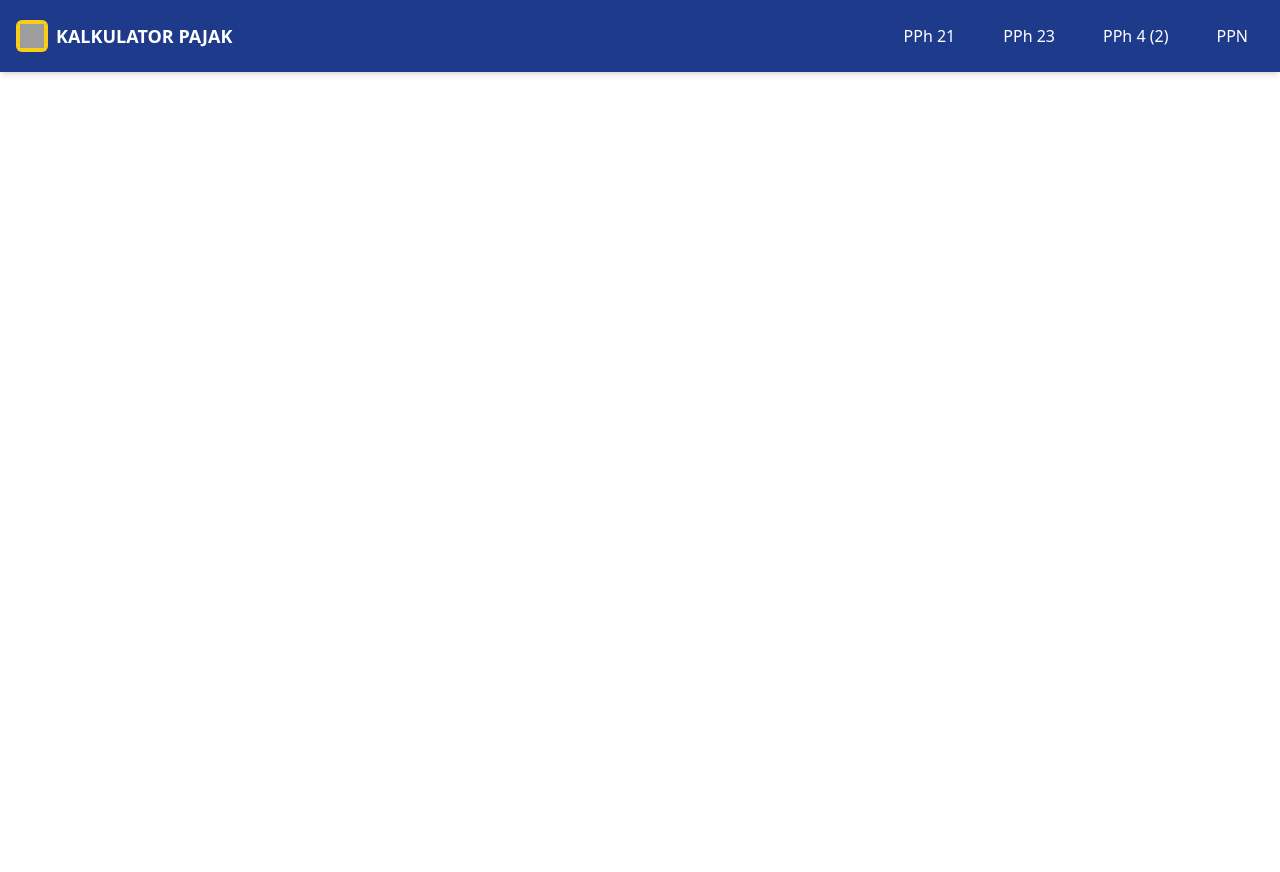
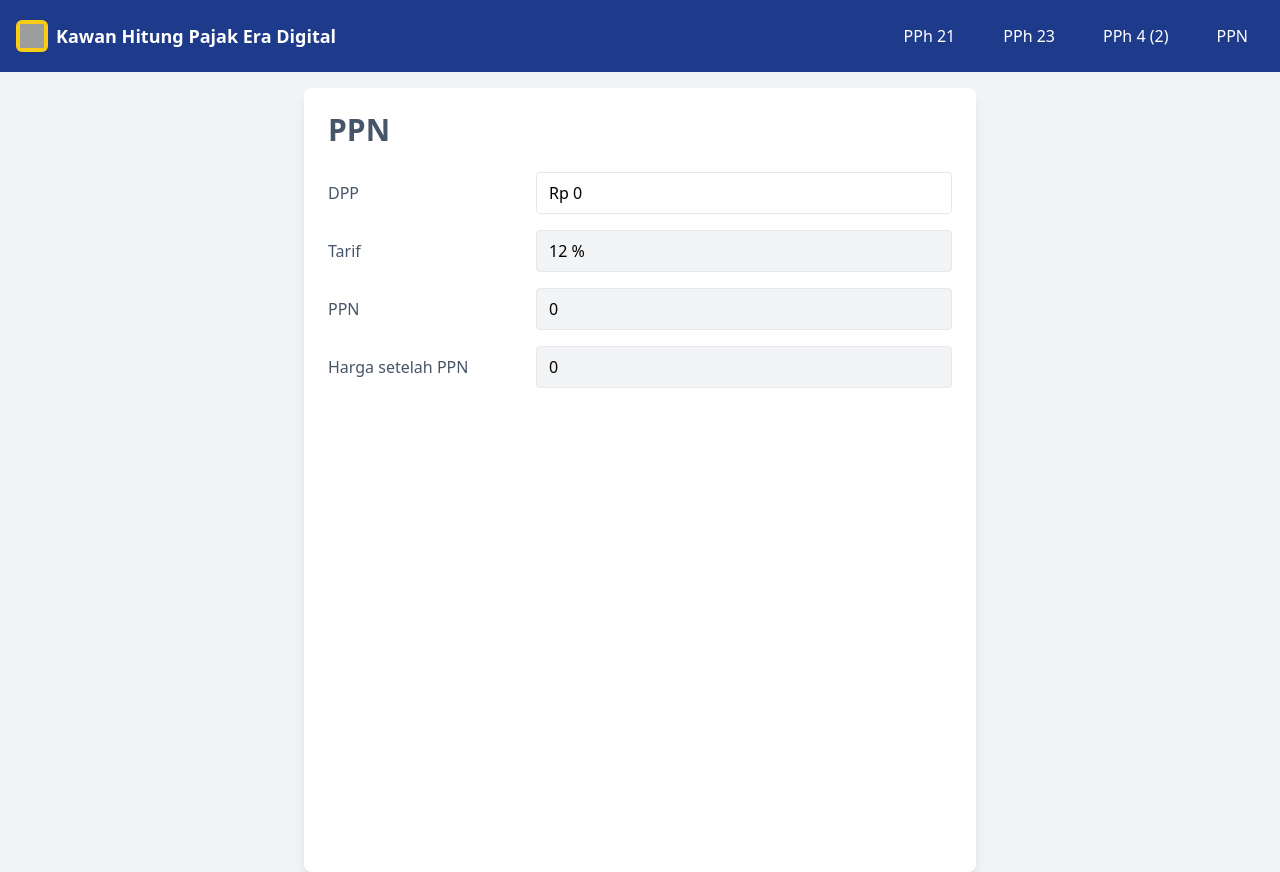
Before and after one commit to Dhika090/kalkulator-pajak, a React (Create React App) app: page /ppn in a window 1280 px wide. Before the commit the page ends 800 px from the top, so only its background shows below. Built offline with nearby package versions, Linux system fonts and the light colour scheme; grey boxes are pictures that could not be loaded; the HTML template or start-up script is replaced by a standard one.

Commit message:
add feature ppn and add etc

```diff
--- /dev/null
+++ b/googleef467eb7ce97e5a6.html
@@ -0,0 +1 @@
+google-site-verification: googleef467eb7ce97e5a6.html
--- a/src/App.js
+++ b/src/App.js
@@ -5,6 +5,7 @@ import Header from "./pages/home";
 import Pph21 from "./pages/pph21";
 import Pph23 from "./pages/pph23";
 import Pph4 from "./pages/pph4(2)";
+import PPN from "./pages/ppn";
 
 function App() {
   //   return <PPh21Calculator />;
@@ -16,8 +17,8 @@ function App() {
           <Route path="/" element={<Pph21 />} />
           <Route path="/pph21" element={<Pph21 />} />
           <Route path="/pph23" element={<Pph23 />} />
-          <Route path="/pph4" element={<Pph4/>} />
-          {/* <Route path="/ppn" element={<Ppn />} /> */}
+          <Route path="/pph4" element={<Pph4 />} />
+          <Route path="/ppn" element={<PPN />} />
         </Routes>
       </Router>
     </>
--- a/src/pages/home.js
+++ b/src/pages/home.js
@@ -9,7 +9,7 @@ export default function Header() {
           <div className="bg-yellow-400 p-1 rounded-md">
             <img src="/logo.svg" alt="Logo" className="w-6 h-6" />
           </div>
-          <h1 className="text-lg font-bold">KALKULATOR PAJAK</h1>
+          <h1 className="text-lg font-bold">Kawan Hitung Pajak Era Digital</h1>
         </div>
 
         {/* Navigasi */}
--- a/src/pages/pph21.js
+++ b/src/pages/pph21.js
@@ -1,4 +1,4 @@
-import React, { useState } from "react";
+import { useState } from "react";
 import * as XLSX from "xlsx";
 import "../App.css";
 
@@ -183,14 +183,14 @@ const formatRupiahInput = (value) => {
 };
 
 const ptkpOptions = [
-  { label: "TK/0", value: 54000000 },
-  { label: "TK/1", value: 58500000 },
-  { label: "TK/2", value: 63000000 },
-  { label: "TK/3", value: 67500000 },
-  { label: "K/0", value: 58500000 },
-  { label: "K/1", value: 63000000 },
-  { label: "K/2", value: 67500000 },
-  { label: "K/3", value: 72000000 },
+  { label: "TK/0 - TER A", value: 54000000 },
+  { label: "TK/1 - TER A", value: 58500000 },
+  { label: "TK/2 - TER A", value: 63000000 },
+  { label: "TK/3 - TER B", value: 67500000 },
+  { label: "K/0 - TER B", value: 58500000 },
+  { label: "K/1 - TER B", value: 63000000 },
+  { label: "K/2 - TER B", value: 67500000 },
+  { label: "K/3 - TER C", value: 72000000 },
 ];
 
 const Perhitungan = [
@@ -473,8 +473,8 @@ export default function KalkulatorPajak() {
   };
 
   return (
-    <div className="min-h-screen flex justify-center items-center bg-gray-100">
-      <div className="bg-white shadow-lg rounded-lg p-6 w-full max-w-2xl">
+    <div className="min-h-screen flex justify-center bg-gray-100 px-4 sm:px-4 w-full max-w-content">
+      <div className="bg-white shadow-lg rounded-lg mb-8 mt-8 p-4 sm:p-4 w-full max-w-2xl">
         <h2 className="text-xl font-bold mb-4 text-center">
           KALKULATOR PAJAK PPh 21
         </h2>
@@ -497,7 +497,6 @@ export default function KalkulatorPajak() {
             <option value="PPh 21 Tahunan">PPh 21 Tahunan (A1/A2)</option>
           </select>
         </div>
-
         {jenisPemotongan === "PPh 21 Bulanan" && (
           <div>
             <div className="mb-3">
@@ -626,7 +625,6 @@ export default function KalkulatorPajak() {
             </div>
           </div>
         )}
-
         {jenisPemotongan === "PPh 21 Final" && (
           <div>
             <div className="mb-3">
@@ -730,7 +728,6 @@ export default function KalkulatorPajak() {
             </div>
           </div>
         )}
-
         {jenisPemotongan === "PPh 21 Tidak Final" && (
           <div>
             {/* Dropdown Kode Pajak */}
@@ -1328,7 +1325,6 @@ export default function KalkulatorPajak() {
             </div>
           </div>
         )}
-
         {jenisPemotongan === "PPh 21 Tahunan" && (
           <div>
             <div className="mb-3">
--- /dev/null
+++ b/src/pages/ppn.js
@@ -0,0 +1,81 @@
+import { useState } from "react";
+
+const formatRupiahInput = (value) => {
+  return new Intl.NumberFormat("id-ID", {
+    style: "currency",
+    currency: "IDR",
+    minimumFractionDigits: 0,
+  }).format(value);
+};
+const PPNCalculator = () => {
+  const [dpp, setDpp] = useState(0);
+  const tariff = 12;
+  const ppn = (dpp * tariff) / 100;
+  const total = parseFloat(dpp) + ppn;
+
+  return (
+    <div className="min-h-screen flex justify-center bg-gray-100 px-4">
+      <div className="bg-white shadow-lg rounded-lg mt-4 p-6 w-full max-w-2xl">
+        <h2 className="text-3xl font-semibold text-slate-600 mb-6">PPN</h2>
+
+        <div className="space-y-4">
+          {/* DPP */}
+          <div className="flex flex-col sm:flex-row items-center">
+            <label className="w-full sm:w-1/3 text-slate-600 mb-1 sm:mb-0">
+              DPP
+            </label>
+            <input
+              type="text"
+              className="w-full sm:w-2/3 border rounded px-3 py-2 focus:outline-none focus:ring-2 focus:ring-blue-500"
+              value={formatRupiahInput(dpp)}
+              onChange={(e) =>
+                setDpp(Number(e.target.value.replace(/\D/g, "")))
+              }
+            />
+          </div>
+
+          {/* Tarif */}
+          <div className="flex flex-col sm:flex-row items-center">
+            <label className="w-full sm:w-1/3 text-slate-600 mb-1 sm:mb-0">
+              Tarif
+            </label>
+            <input
+              type="text"
+              className="w-full sm:w-2/3 bg-gray-100 border rounded px-3 py-2"
+              value={`${tariff} %`}
+              disabled
+            />
+          </div>
+
+          {/* PPN */}
+          <div className="flex flex-col sm:flex-row items-center">
+            <label className="w-full sm:w-1/3 text-slate-600 mb-1 sm:mb-0">
+              PPN
+            </label>
+            <input
+              type="text"
+              className="w-full sm:w-2/3 bg-gray-100 border rounded px-3 py-2"
+              value={ppn.toLocaleString()}
+              disabled
+            />
+          </div>
+
+          {/* Harga setelah PPN */}
+          <div className="flex flex-col sm:flex-row items-center">
+            <label className="w-full sm:w-1/3 text-slate-600 mb-1 sm:mb-0">
+              Harga setelah PPN
+            </label>
+            <input
+              type="text"
+              className="w-full sm:w-2/3 bg-gray-100 border rounded px-3 py-2"
+              value={total.toLocaleString()}
+              disabled
+            />
+          </div>
+        </div>
+      </div>
+    </div>
+  );
+};
+
+export default PPNCalculator;
```
Also changed, not shown: table.html (+8 -0 lines).
